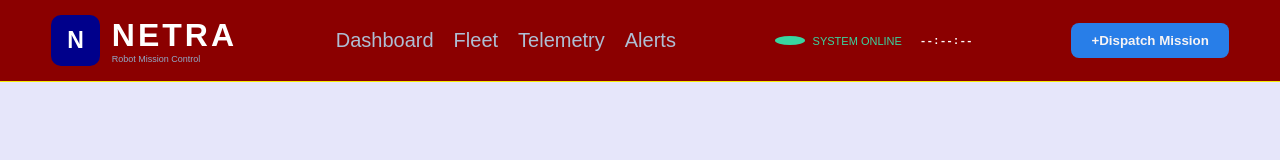
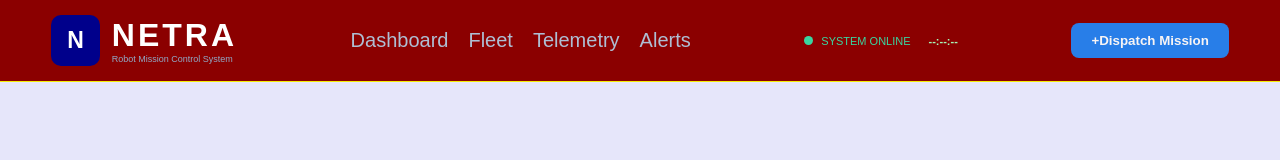
Before and after one commit to charithayelamandala/NETRA, a plain HTML site: page index.html in a window 1280 px wide. Drawn offline with Linux system fonts and the light colour scheme.

Commit message:
version5

```diff
--- a/index.html
+++ b/index.html
@@ -12,7 +12,7 @@
             <div class="brand-logo">N</div>
             <div>
                 <h1>NETRA</h1>
-                <p>Robot Mission Control</p>
+                <p>Robot Mission Control System</p>
             </div>
         </div>
         <nav>
--- a/style.css
+++ b/style.css
@@ -88,13 +88,13 @@ nav a:hover{
 }
 
 .online-dot{
-    width: 30px;
+    width: 9px;
     height: 9px;
     background: #39d6a0;
     border-radius: 50%;
 }
 #clock{
-    color: white;
-    font-family: monospace;
+    color: rgb(165, 245, 182);
+    font-family: Arial, Helvetica, sans-serif;
     margin-left: 10px;
 }
```
